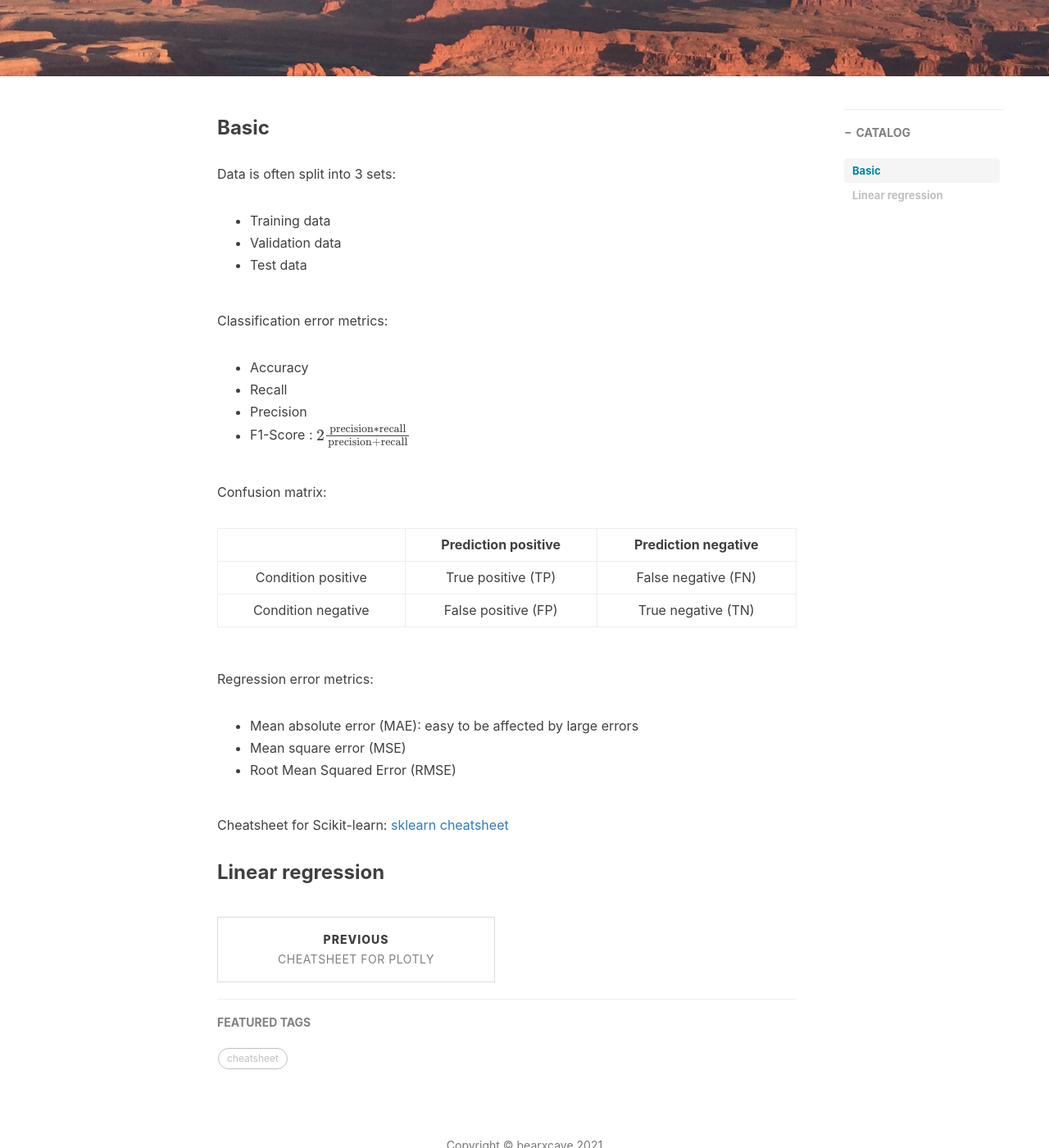
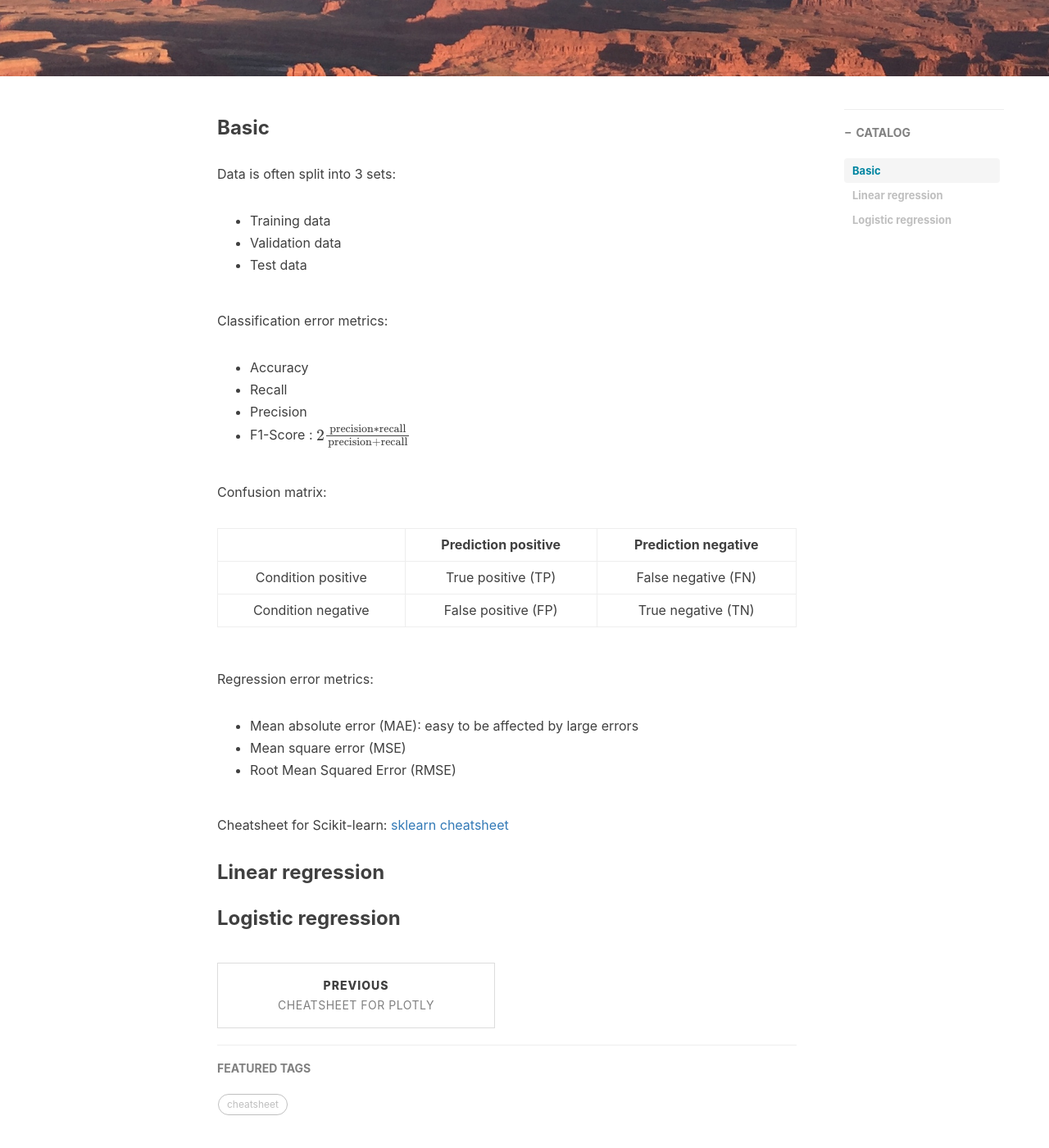
Before and after one commit to Bearxcave/Bearxcave.github.io, a Jekyll site: the page built from _posts/2021-03-03-cheatsheet-machine-learning-bootcamp-note.md, in a window 1280 px wide and 1400 px high, scrolled down 364 px. Shown: the whole window at 82% size. Built offline with Jekyll 4.4.1, drawn with Linux system fonts in a browser that asks for light colours; nearby versions of some CDN libraries; formulas are drawn with MathJax 3; comment, search, counter and statistics services are not loaded.

Commit message:
Update 2021-03-03-cheatsheet-machine-learning-bootcamp-note.md

```diff
--- a/_posts/2021-03-03-cheatsheet-machine-learning-bootcamp-note.md
+++ b/_posts/2021-03-03-cheatsheet-machine-learning-bootcamp-note.md
@@ -41,3 +41,5 @@ Regression error metrics:
 Cheatsheet for Scikit-learn: [sklearn cheatsheet](../img/cheatsheet/cheat%20sheet%20scikit-learn.pdf)
 
 ### Linear regression
+
+### Logistic regression
```
